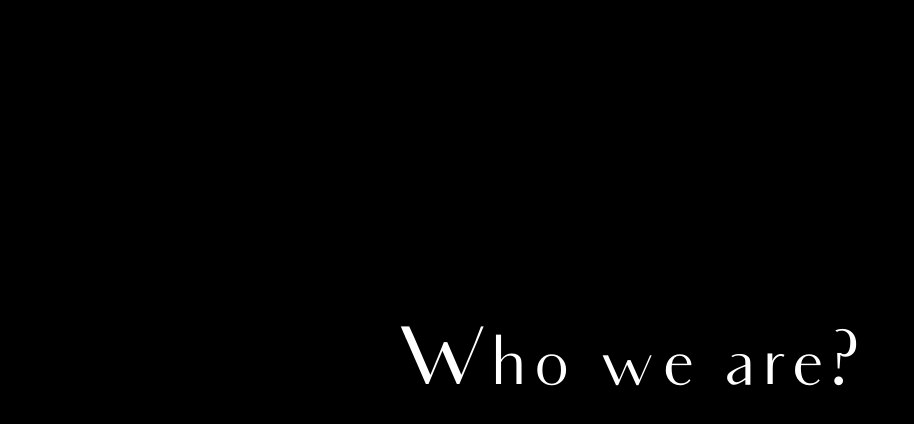
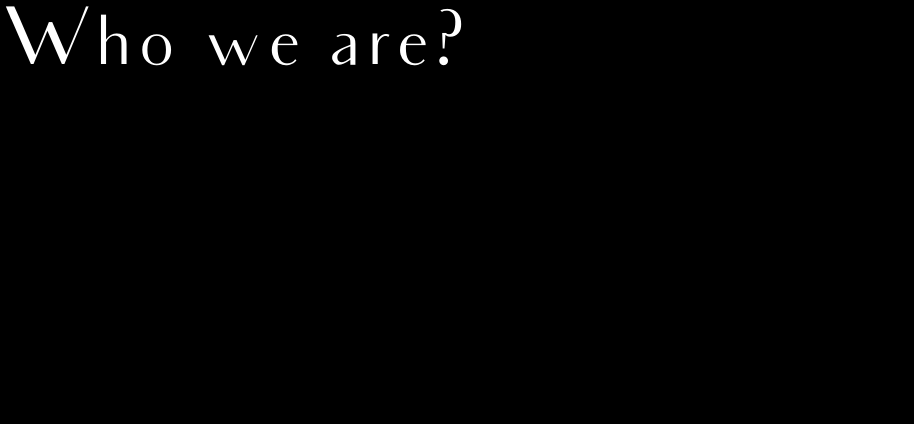
Before and after one commit to thetlwinlwin/portfolio, a React (Create React App) app: page / in a window 1280 px wide. Shown: the top 424 px of the page, without its empty margins (0-914 px from the left). Built offline with nearby package versions, Linux system fonts and the light colour scheme.

Commit message:
use flex for responsive

```diff
--- a/src/components/home/home.css
+++ b/src/components/home/home.css
@@ -1,9 +1,18 @@
-.center-div {
-    margin-top: 40vh;
+.home-article {
+    height: 100vh;
     display: flex;
-    flex-wrap: wrap;
     justify-content: center;
     align-items: center;
+}
+
+.home-div {
+    display: flex;
+    justify-content: center;
+    align-items: center;
+}
+
+.final-text-css {
+    cursor: context-menu;
 }
 
 .home-text {
@@ -30,7 +39,18 @@
     animation-delay: 1.5s;
 }
 
+@media screen and (max-width:600px) {
+    .home-div {
+        flex-direction: column;
+    }
 
+    .text-host {
+        display: flex;
+        flex-direction: column;
+        justify-content: center;
+        align-items: center;
+    }
+}
 
 @keyframes text-animator {
     0% {
```
